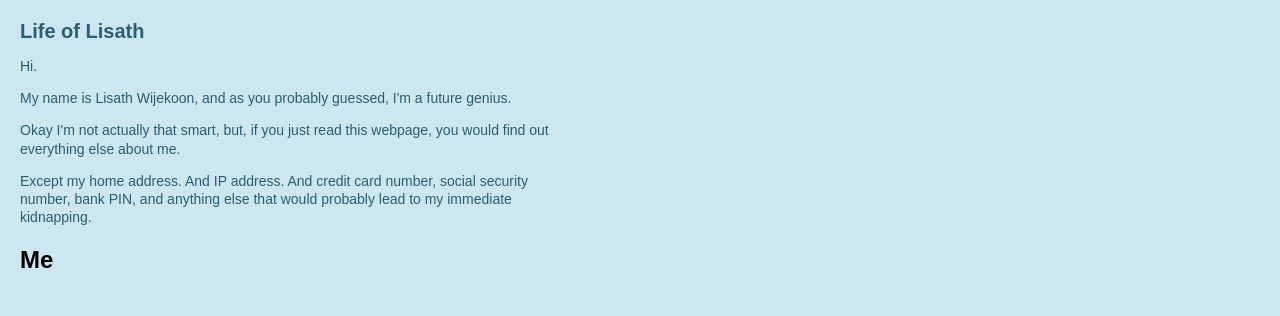
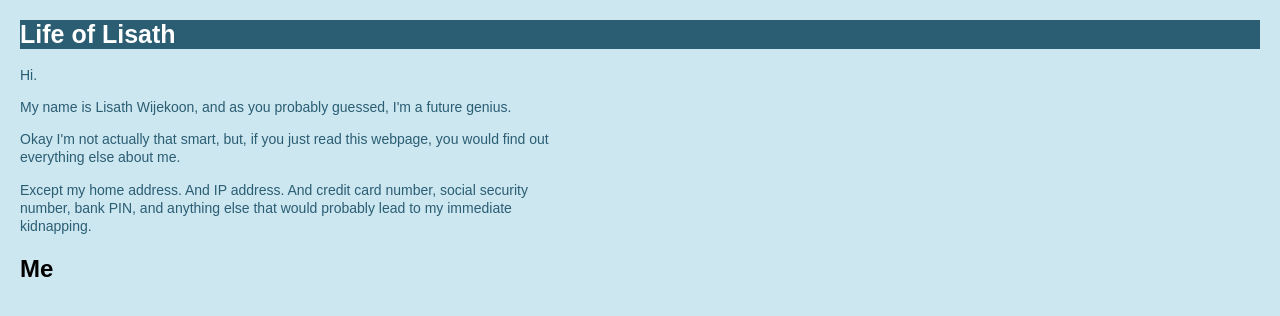
Before and after one commit to LisWije/lisathtestwebsite.github.io, a plain HTML site: page index.html in a window 1280 px wide. Drawn offline with Linux system fonts and the light colour scheme.

Commit message:
Update main.css

```diff
--- a/main.css
+++ b/main.css
@@ -1,6 +1,7 @@
 h1 {
-  font-size: 20px;
-  color: #2b5d73;
+  font-size: 25px;
+  color: #ffffff;
+  background-color: #2b5d73;
 }
 p {
   color: #2b5d73;
```
